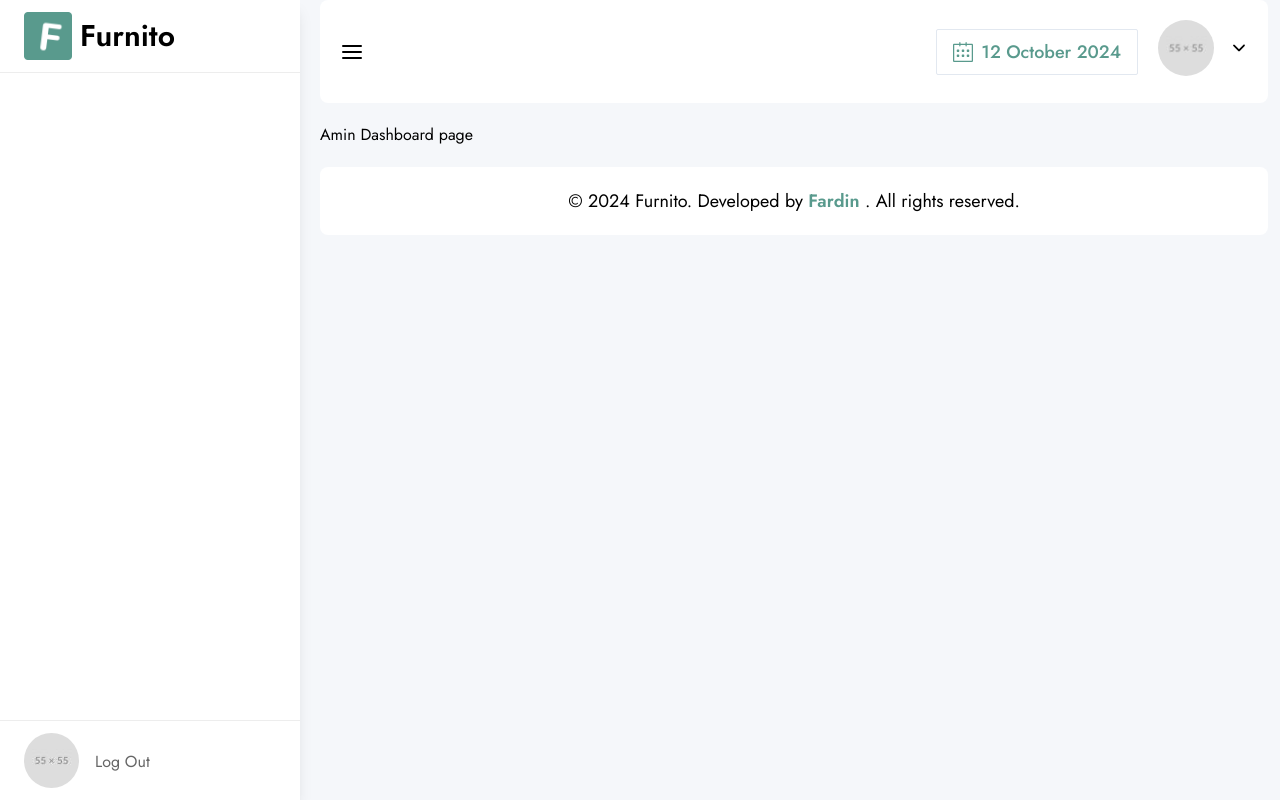
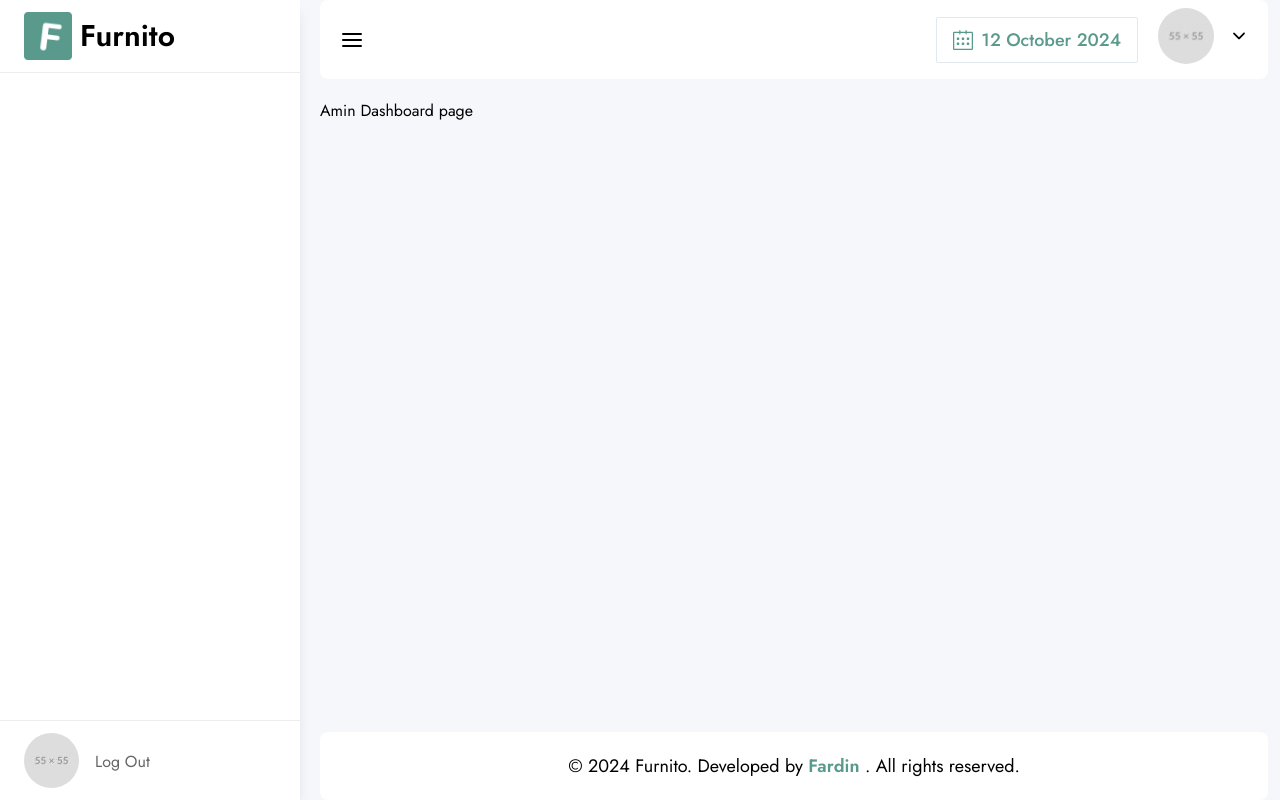
Before and after one commit to devfardin/furniture-Ecommerce-website, a React (Vite) app in the folder frontend/: page /dashboard in a window 1280 px wide. Built offline with nearby package versions, Linux system fonts and the light colour scheme; no server answers.

Commit message:
create customer dashboard

```diff
--- a/frontend/src/dashboard/customer/CustomerMenuItems.jsx
+++ b/frontend/src/dashboard/customer/CustomerMenuItems.jsx
@@ -6,6 +6,7 @@ import { FaHome } from "react-icons/fa";
 import { FiHeart } from "react-icons/fi";
 import { BsCartCheck } from "react-icons/bs";
 import { RiInboxUnarchiveLine } from "react-icons/ri";
+import { MdOutlineSupportAgent } from "react-icons/md";
 
 const CustomerMenuItems = ({ isOpen }) => {
   const customerMenu = [
@@ -39,6 +40,11 @@ const CustomerMenuItems = ({ isOpen }) => {
       link: "return-request",
       icon: RiInboxUnarchiveLine,
     },
+    {
+      label: "Support/Tickets",
+      link: "support-tickets",
+      icon: MdOutlineSupportAgent,
+    },
   ];
   return (
     <div className="flex w-full justify-self-start flex-col gap-3">
--- /dev/null
+++ b/frontend/src/dashboard/customer/pages/SupportTickets.jsx
@@ -0,0 +1,11 @@
+import React from 'react'
+
+const SupportTickets = () => {
+  return (
+    <div>
+      Support/Tickets page
+    </div>
+  )
+}
+
+export default SupportTickets
--- a/frontend/src/layouts/dashboard/Dashboard.jsx
+++ b/frontend/src/layouts/dashboard/Dashboard.jsx
@@ -22,10 +22,16 @@ const Dashboard = () => {
       {/* End Side bar Area */}
 
       {/* Start Header Area */}
-      <div className="flex-1 sm:ml-0 mx-3 ">
+      <div className="flex-1 flex flex-col  sm:ml-0 mx-3 ">
+        <div>
         <Header isOpen={isOpen} setIsOpen={setIsOpen}/>
+        </div>
+
         <Outlet/>
+
+        <div className="mt-auto">
         <Footer/>
+        </div>
       </div>
       {/* End Header Area */}
     </div>
--- a/frontend/src/layouts/dashboard/Header.jsx
+++ b/frontend/src/layouts/dashboard/Header.jsx
@@ -34,7 +34,7 @@ const Header = ({ isOpen, setIsOpen }) => {
 
   return (
     // Header wrpper Start
-    <div className="bg-white flex-1 transition-all duration-500 rounded-lg mb-5 p-5">
+    <div className="bg-white flex-1 transition-all duration-500 rounded-lg mb-5 px-5 py-2">
       {/* header innder container star */}
       <div className="flex justify-between items-center gap-5 ">
         {/* Left start */}
--- a/frontend/src/layouts/dashboard/Sidebar.jsx
+++ b/frontend/src/layouts/dashboard/Sidebar.jsx
@@ -28,7 +28,7 @@ const Sidebar = ({ isOpen, setIsOpen }) => {
 
   return (
     <div className=" bg-white overflow-hidden">
-      <div className="flex  flex-col  gap-5 overflow-y-auto h-screen">
+      <div className="flex flex-col  gap-5 overflow-y-auto h-screen">
         {/* Side bar Logo and title start */}
         <div
           className={`${
--- a/frontend/src/pages/authentication/Login.jsx
+++ b/frontend/src/pages/authentication/Login.jsx
@@ -9,8 +9,8 @@ import BtnLoader from "../../components/shared/BtnLoader";
 
 const Login = () => {
   const [showPassword, setShowPassword] = useState(false);
-  const { loginUser, loading, setLoading } = useAuth();
-  const navagation = useNavigate()
+  const { loginUser, loading, setLoading, user } = useAuth();
+  const navigation = useNavigate()
 
   const handleLoginSubmit = (e) => {
     e.preventDefault();
@@ -22,7 +22,7 @@ const Login = () => {
         .then( success => {
             toast.success('Login Success')
             form.reset();
-            navagation('/dashboard');
+            navigation('/dashboard');
             return
         } )
         .catch( error => {
@@ -33,6 +33,7 @@ const Login = () => {
 
   };
 
+  if( user ) return navigation('/dashboard')
   return (
     <div>
       <PageHeader page="User Login" />
@@ -52,7 +53,7 @@ const Login = () => {
                 placeholder="Enter your Email"
                 required
                 name="email"
-                defaultValue='contactfardin22@gmail.com'
+                defaultValue='fardin@gmail.com'
                 className="border border-[#ced4da]  w-full px-3 py-3 focus:border-primary transition-all duration-300 rounded-sm outline-none text-lg font-normal"
               />
             </div>
--- a/frontend/src/pages/authentication/Register.jsx
+++ b/frontend/src/pages/authentication/Register.jsx
@@ -12,7 +12,7 @@ import Uploaded from "../../components/shared/Upload";
 import { mediaUpload } from "../../apis/MediaUpload";
 
 const Register = () => {
-  const { createUser, loading, setLoading, uploadUserProfile } = useAuth();
+  const { createUser, loading, setLoading, uploadUserProfile, user } = useAuth();
   const [errorMessage, setErrorMessage] = useState("");
   const [showPassword, setShowPassword] = useState(false);
   const [showConfirmPass, setConfirmPass] = useState(false);
@@ -108,7 +108,7 @@ const Register = () => {
       toast.error("An unexpected error occurred. Please try again later.");
     }
   };
-
+  if( user ) return navigation('/dashboard')
   return (
     <div>
       <PageHeader page="User Register" />
--- a/frontend/src/routes/Routes.jsx
+++ b/frontend/src/routes/Routes.jsx
@@ -33,6 +33,7 @@ import MyOrders from "../dashboard/customer/pages/MyOrders.jsx";
 import MyCart from "../dashboard/customer/pages/MyCart.jsx";
 import MyWishlist from "../dashboard/customer/pages/MyWishlist.jsx";
 import ReturnRequests from "../dashboard/customer/pages/ReturnRequests.jsx";
+import SupportTickets from "../dashboard/customer/pages/SupportTickets.jsx";
 
 const router = createBrowserRouter([
   {
@@ -175,6 +176,10 @@ const router = createBrowserRouter([
         path:'return-request',
         element:<ReturnRequests/>
       },
+      {
+        path:'support-tickets',
+        element:<SupportTickets/>
+      },
     ]
   },
 
```
